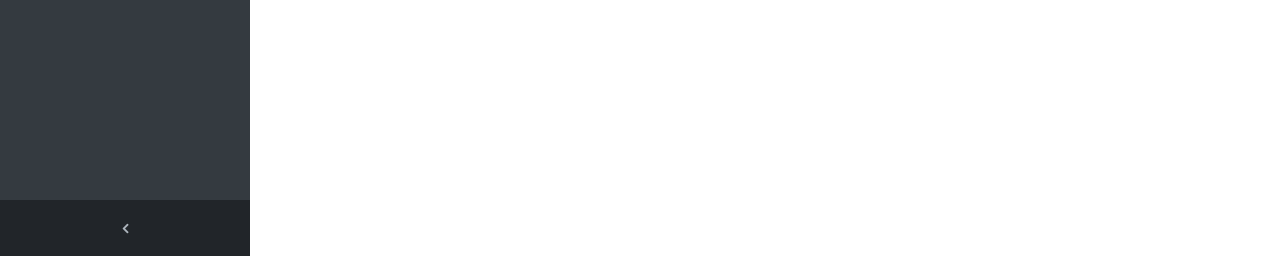
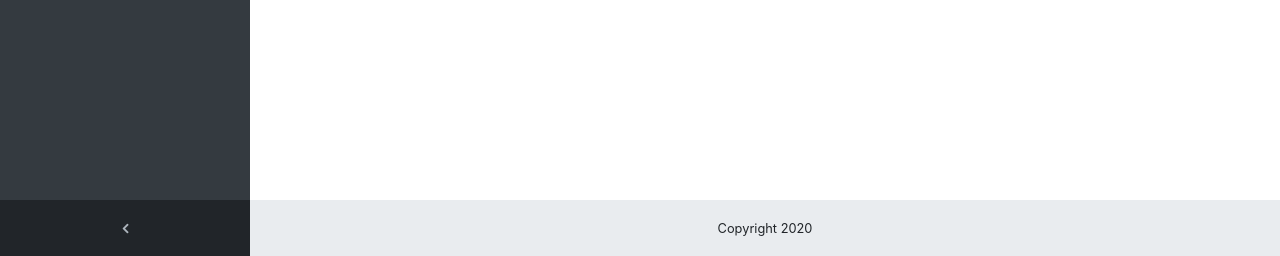
Before and after one commit to phbsilva2/dashboard, a Django app: page / in a window 1280 px wide. Shown: the part 544-800 px from the top of the page. Run offline with Django 3.2, Linux system fonts and the light colour scheme; some libraries are stand-ins or nearby versions.

Commit message:
Incluído o rodapé do dashboard

```diff
--- /dev/null
+++ b/templates/_footer.html
@@ -0,0 +1,7 @@
+<footer class="sticky-footer">
+    <div class="container">
+        <div class="text-center">
+            <small>Copyright 2020</small>
+        </div>
+    </div>
+</footer>
--- a/templates/base.html
+++ b/templates/base.html
@@ -10,7 +10,7 @@
         {% endblock %}
 
     </head>
-    <body class="bg-dark fixed-nav">
+    <body class="bg-dark fixed-nav sticky-footer">
     {% block body %}
 
         {% block nav_sidebar %}
@@ -21,6 +21,10 @@
             {% include '_content.html' %}
         {% endblock %}
 
+        {% block nav_footer %}
+            {% include '_footer.html' %}
+        {% endblock %}
+
         {% block javascript %}
             {% include '_scripts.html' %}
         {% endblock %}
```
